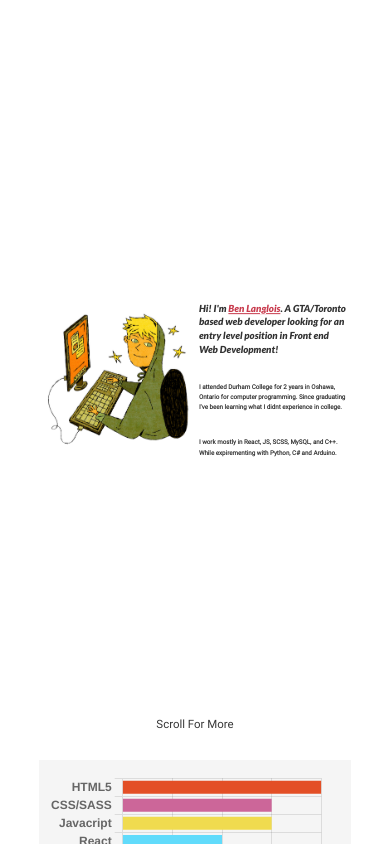
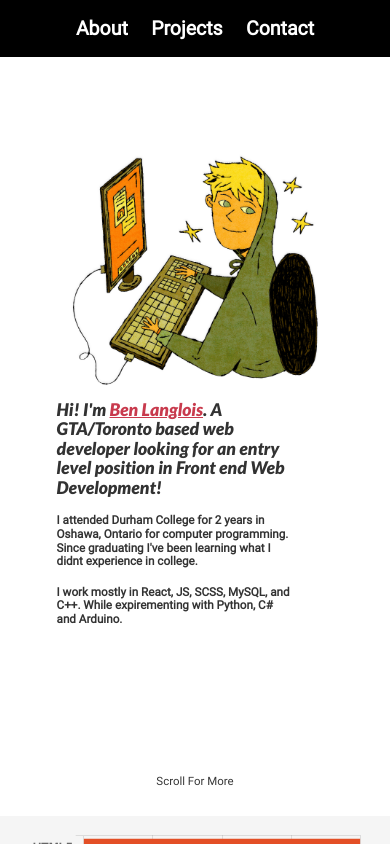
Before and after one commit to Ben-Langlois/Portfolio, a React (Create React App) app in the folder portfolio/: page / in a window 390 px wide. Shown: the top 844 px of the page. Built offline with nearby package versions, Linux system fonts and the light colour scheme.

Commit message:
progressed mobile query

```diff
--- a/portfolio/src/App.js
+++ b/portfolio/src/App.js
@@ -24,6 +24,8 @@ var linkedin = 'M13.83,41.668H5.401V13.571h8.429V41.668z M44.737,41.668h-8.429V2
 /* TODO
    Important
   - Mobile media query
+    - Bio
+      - bio needs to be centered under portrait
   - Get photos for projects
   - Rethink scroll animation
 
--- a/portfolio/src/styles/styles.scss
+++ b/portfolio/src/styles/styles.scss
@@ -88,7 +88,7 @@ header{
                 font-weight: 900;
 
                 // opacity: 0.7;
-                margin: 0 2vw 0 2vw;
+                margin: 0 2vw;
                 padding: 0;
                 display: block;
                 position: relative;
@@ -555,13 +555,60 @@ header{
 /* Media Queries */
 @media only screen and (max-width: 429px) { // Mobile
     // header
-    .nav-links{
-        display: none;
+    header{
+        .nav-links{
+            font-size: 5vw;
+            margin: 0 auto;
+
+            ul{
+
+            }
+            li{
+
+                .link{
+                    margin: 0 3vw;
+                }
+            }
+        }
+    }
+
+    #about-container{
+
+        #about{
+
+            #portrait-container{
+                position: static;
+                display: inline;
+
+                #portrait{
+                    width: 70vw;
+                    margin: auto;
+                }
+            }
+
+            #bio-container{
+                position: static;
+                display: inline;
+
+                #bio-text{
+                    width: 60vw;
+
+                    #bio-main{
+                        font: italic 1000 4.5vw / 5vw lato;
+                    }
+
+                    #bio-secondary{
+                        font: bold 3vw/3.5vw roboto;
+                        margin: 2vh 0 0 0 ;
+                    }
+                }
+            }
+        }
     }
 
     #skill-chart-container{
         margin: 0 auto;
-        width: clamp(80vw, 100%, 60vw);
+        width: 100vw;
     }
 
 }
```
